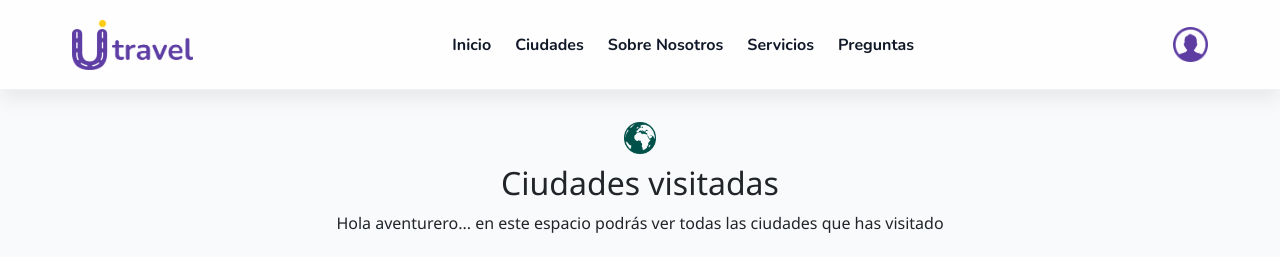
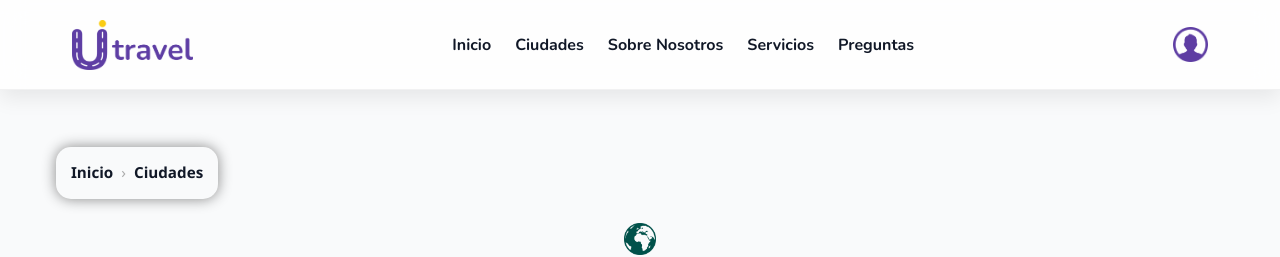
Before and after one commit to NicolVivianaPerezGomez/utravel, an Angular app: page /lugares in a window 1280 px wide. Shown: the top 257 px of the page. Built offline with nearby package versions, Linux system fonts and the light colour scheme; no server answers.

Commit message:
migas de pan ciudades

```diff
--- a/src/app/pages/lugares/lugares.html
+++ b/src/app/pages/lugares/lugares.html
@@ -1,4 +1,13 @@
 <main class="all-container">
+
+  <!-- Migas de pan -->
+  <section class="migas-de-pan">
+    <a routerLink="/home">Inicio</a>
+    <span class="separator">›</span>
+    <a routerLink="/ciudades">Ciudades</a>
+  </section>
+
+
   <section class="intro-ciudades">
     <img src="/planet.png" alt="planeta">
     <h1>Ciudades visitadas</h1>
--- a/src/app/pages/lugares/lugares.ts
+++ b/src/app/pages/lugares/lugares.ts
@@ -1,10 +1,11 @@
 import { Component, OnInit } from '@angular/core';
 import { CiudadesApi } from '../../services/ciudades-api';
 import { CommonModule } from '@angular/common';
+import { RouterLink } from '@angular/router';
 
 @Component({
   selector: 'app-lugares',
-  imports: [CommonModule],
+  imports: [CommonModule, RouterLink],
   templateUrl: './lugares.html',
   styleUrl: './lugares.css',
 })
```
